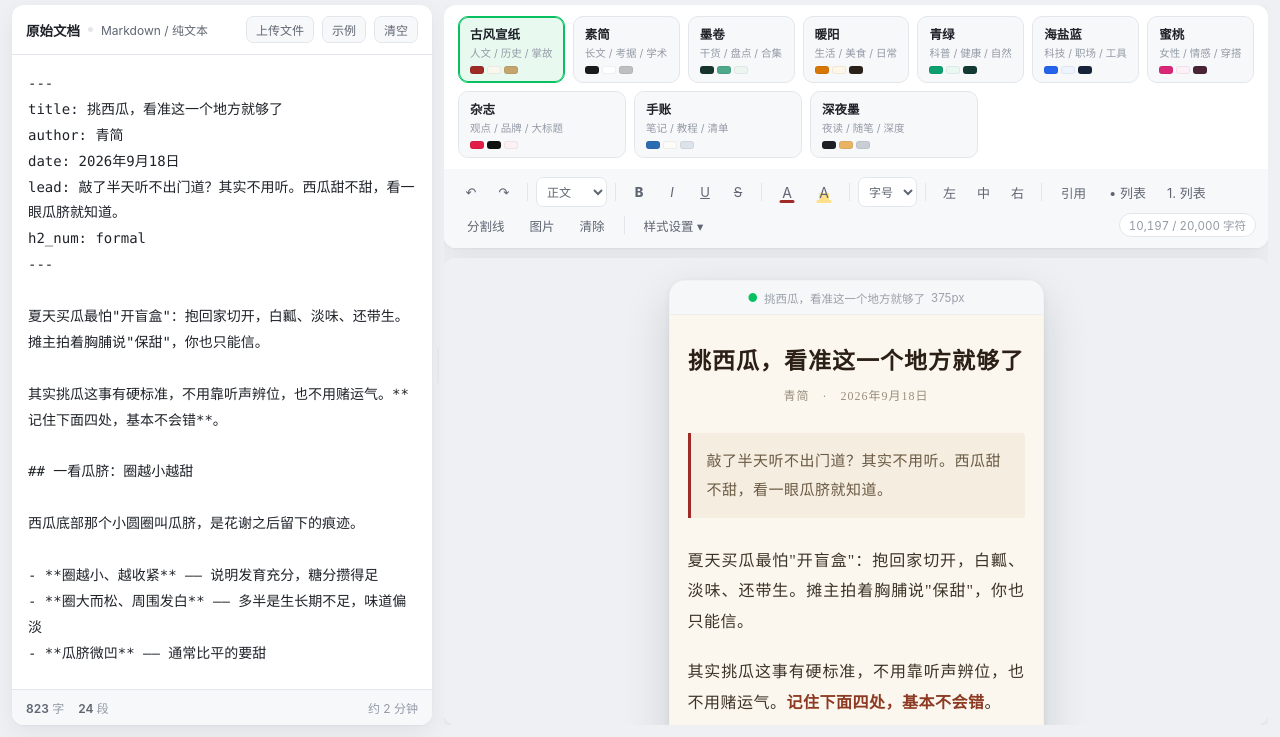
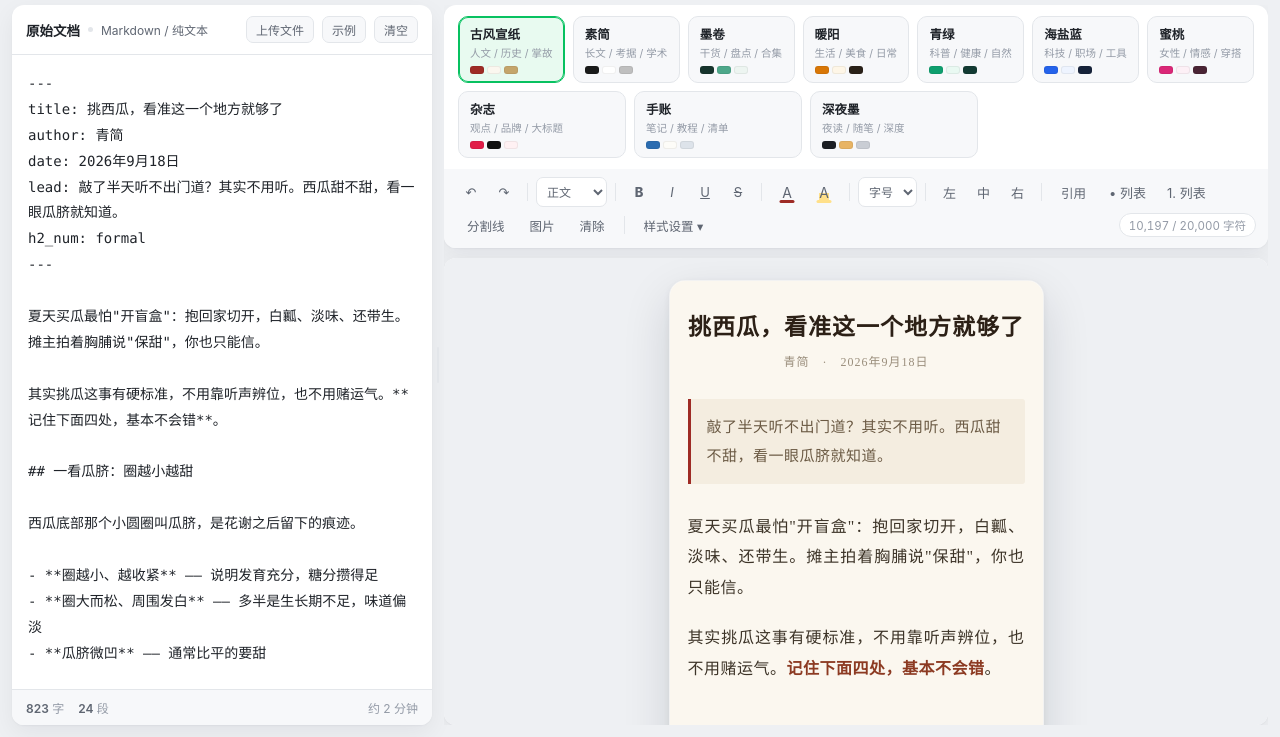
Before and after one commit to wbjf/wechat-typeset-studio, a website: page index.html in a window 1280 px wide. Shown: the part 63-800 px from the top of the page. Drawn offline with Linux system fonts and the light colour scheme.

Commit message:
refactor(preview): 移除预览区顶部标题栏
那条「● 文章标题 375px」提示条与正文首行的文章标题重复，去掉后预览更
接近公众号阅读页的真实观感。一并清理 .phone-bar 样式规则、
updatePhoneTitle() 函数及其在 renderArticle 中的调用。

验证：59/59 端到端断言通过（scripts/verify.mjs、test/e2e.mjs 各跑一次）。

```diff
--- a/docs/verification-report.txt
+++ b/docs/verification-report.txt
@@ -52,7 +52,7 @@ PASS | 行距滑杆生效 | 30.4 -> 48.4
 PASS | 标题随正文等比缩放（层级不乱） | title fs=31.63
 PASS | 「恢复主题默认」可还原字号 | fs=16
 PASS | 选中文字可加粗 | strong=7 sel="正文第一"
-PASS | 插入分割线按钮可用 | hr/小节数=8（插入前符号数 6）
+PASS | 插入分割线按钮可用 | hr/小节数=8
 PASS | 复制到剪贴板成功且含 text/html | {"ok":true,"types":["text/plain","text/html"]}
 PASS | 刷新后记忆黑夜主题 | dark
 PASS | 刷新后记住上次导入的文稿
--- a/index.html
+++ b/index.html
@@ -168,14 +168,6 @@ select.mini{padding:4px 6px;border-radius:7px;border:1px solid var(--line);backg
 }
 html[data-app="dark"] .phone{box-shadow:0 2px 6px rgba(0,0,0,.4), 0 18px 48px rgba(0,0,0,.5);border-color:#000;}
 .phone.wide{width:100%;max-width:760px;}
-.phone-bar{
-  height:34px;display:flex;align-items:center;justify-content:center;gap:6px;
-  background:#f6f7f9;border-bottom:1px solid #eceef1;font-size:11.5px;color:#9aa0aa;
-}
-html[data-app="dark"] .phone-bar{background:#2a2d34;border-bottom-color:#33363d;color:#7c828d;}
-.phone-bar .ttl{max-width:200px;overflow:hidden;text-overflow:ellipsis;white-space:nowrap;}
-.phone-bar .live{color:#07c160;}
-.phone.wide .phone-bar{border-radius:16px 16px 0 0;}
 #article{
   outline:none;min-height:280px;overflow-wrap:break-word;word-break:break-word;
   transition:box-shadow .15s;
@@ -347,7 +339,6 @@ html[data-app="dark"] .phone-bar{background:#2a2d34;border-bottom-color:#33363d;
     <div class="out-body">
       <div class="preview-wrap" id="previewWrap">
         <div class="phone" id="phone">
-          <div class="phone-bar"><span class="live">●</span><span class="ttl" id="phoneTitle">公众号正文预览</span><span>375px</span></div>
           <section id="article" contenteditable="true" spellcheck="false"></section>
         </div>
       </div>
@@ -902,7 +893,6 @@ function renderArticle(){
   article.setAttribute('style', css(S.root));
   applyGlobal();
   updateStats();
-  updatePhoneTitle(parsed.meta);
   scheduleBudget();
 }
 
@@ -1528,11 +1518,6 @@ function updateStats(){
   $('#statPara').textContent = paras;
   $('#statRead').textContent = '约 ' + Math.max(1, Math.round(chars/400)) + ' 分钟';
 }
-function updatePhoneTitle(meta){
-  const t = (meta && meta.title) || (state.source.match(/^#\s+(.+)$/m)||[,'公众号正文预览'])[1];
-  $('#phoneTitle').textContent = t.slice(0, 22);
-}
-
 /* ==========================================================
    10. 本地记忆
    ========================================================== */
```
Also changed, not shown: docs/screenshot-dark.png, docs/screenshot-light.png.
